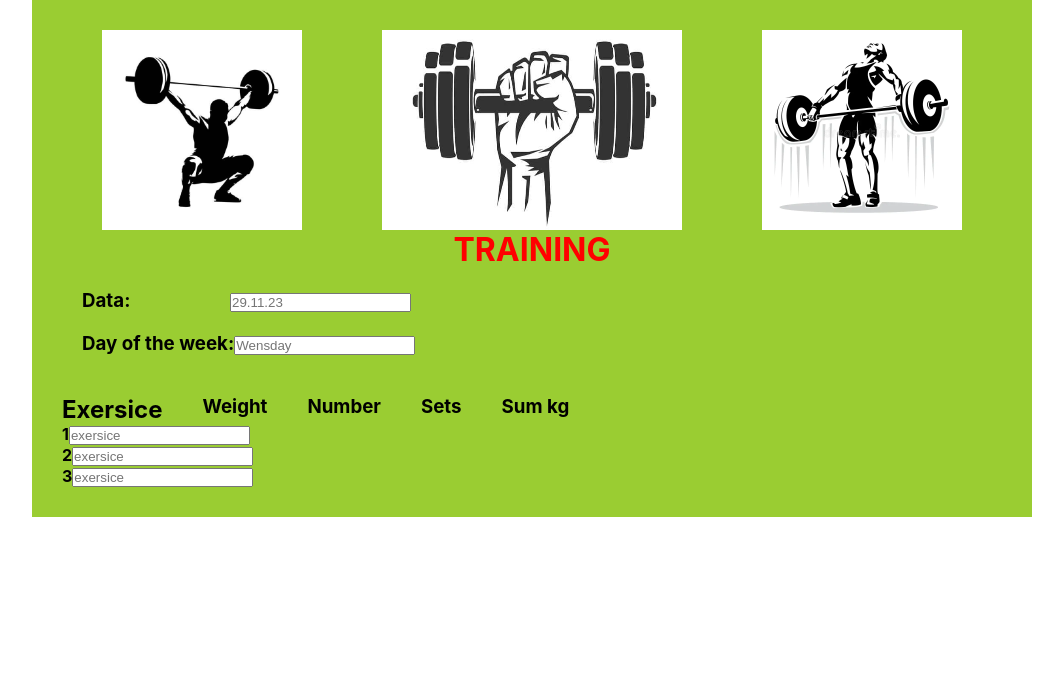
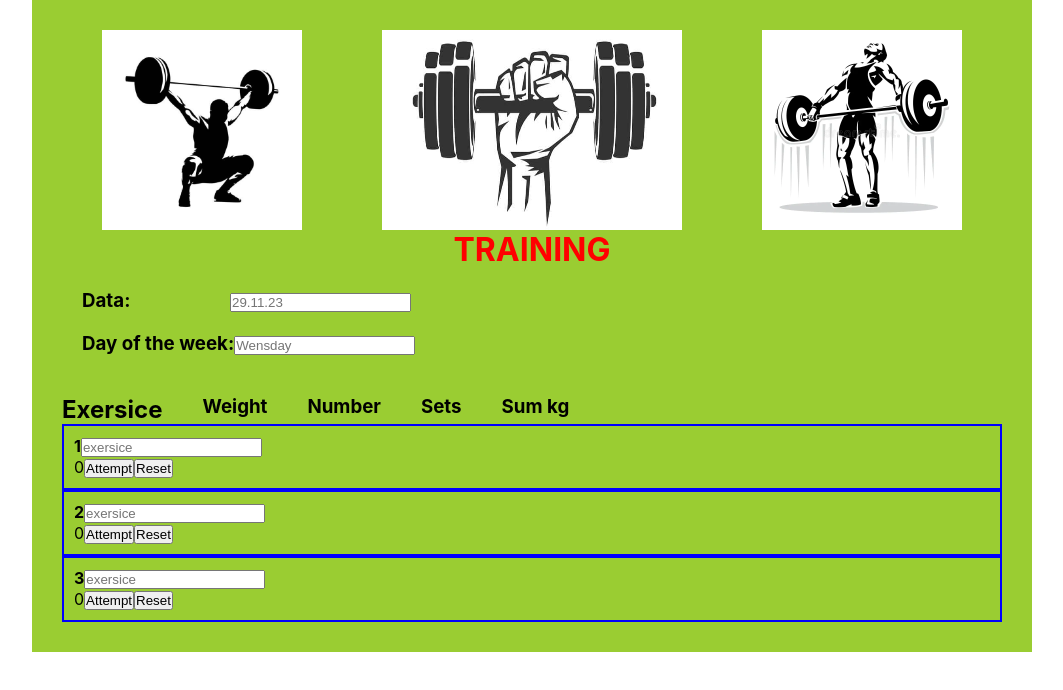
Before and after one commit to Genya10/weightlifting-notebook, a React (Create React App) app: page / in a window 1280 px wide. Shown: the top 690 px of the page, without its empty margins (108-1171 px from the left). Built offline with nearby package versions, Linux system fonts and the light colour scheme.

Commit message:
filling main.css and other

```diff
--- a/src/Counter/Counter.tsx
+++ b/src/Counter/Counter.tsx
@@ -1,9 +1,14 @@
-import React from "react";
+import React,{useState} from "react";
+import cl from "./Counter.module.css";
 
 export const Counter =()=>{
+
+    const [counter,setCounter] = useState(0);
     return(
         <div>
-
+            <span>{counter}</span>
+            <button>Attempt</button>
+            <button>Reset</button>
         </div>
     )
 }
--- a/src/Main/Main.module.css
+++ b/src/Main/Main.module.css
@@ -0,0 +1,7 @@
+.main{
+    margin: auto;
+    display:flex;
+    gap: 2.5rem;
+    border: 0.125rem solid blue;
+    padding: 0.625rem;
+}
--- a/src/Main/Main.tsx
+++ b/src/Main/Main.tsx
@@ -1,7 +1,7 @@
 import React from "react";
 import cl from "./Main.module.css";
-import { PostsArray } from "../App";
-
+import { Counter } from "../Counter/Counter";
+import { WeightOnTraining } from "../WeightOnTraining/WeightOnTraining";
 
 type MainProps={
     id:number,
@@ -11,8 +11,14 @@ type MainProps={
 export const Main=(props:MainProps)=>{
     return(
         <div className={cl.main}>
+            <div>
            <b>{props.numb}</b>
            <input type="text" placeholder="exersice"/>
+           <Counter/>
+           </div>
+           <div>
+          <WeightOnTraining/>
+           </div>
         </div>
     )
 }
```
Also changed, not shown: 1 other file (tests, documents, lock files or other folders).
